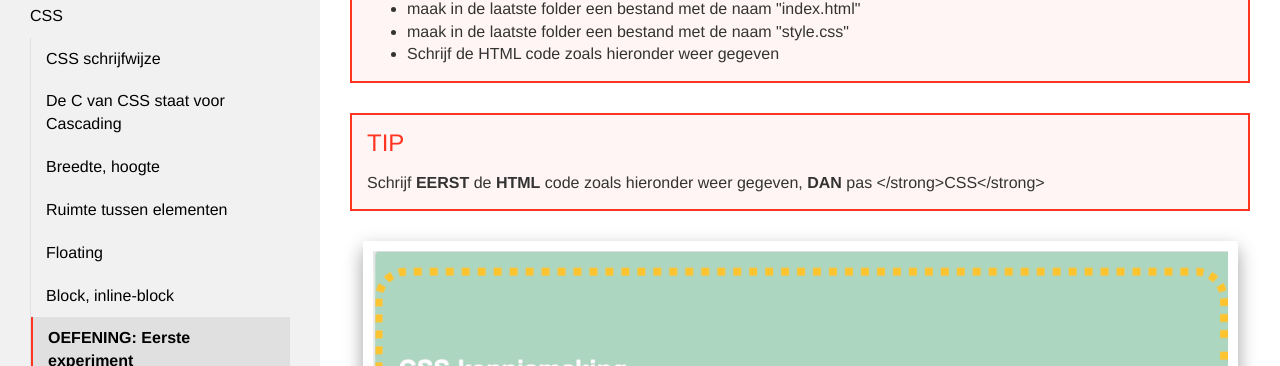
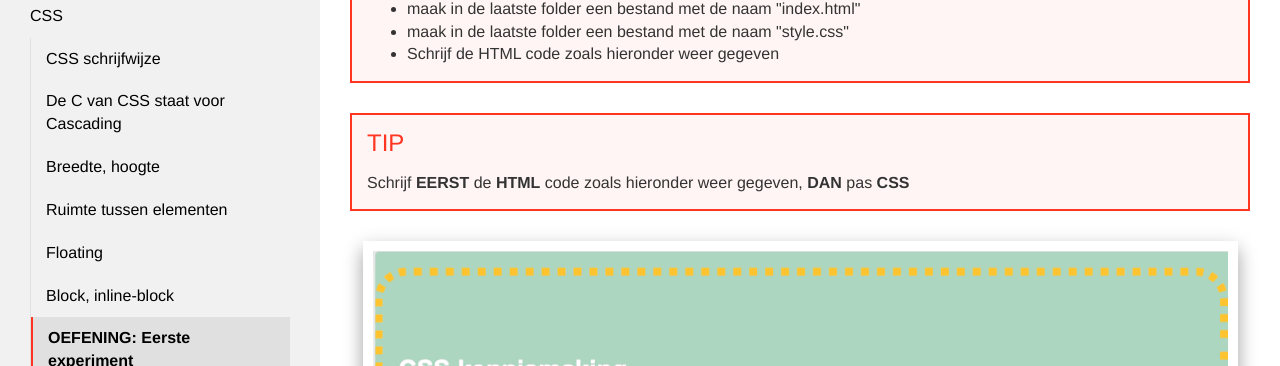
Before and after one commit to Syntra-Brussel/webdesign, a Jekyll site: the page built from css/oefening_eerste_experiment.md, in a window 1280 px wide. Shown: the part 206-572 px from the top of the page. Built offline with Jekyll 4.4.1, drawn with Linux system fonts in a browser that asks for light colours; nearby versions of some CDN libraries; a script that is not in the unit is left out.

Commit message:
Update oefening_eerste_experiment.md

```diff
--- a/css/oefening_eerste_experiment.md
+++ b/css/oefening_eerste_experiment.md
@@ -24,7 +24,7 @@ links:
 
 <div class="highlight">
     <h3>TIP</h3>
-    Schrijf <strong>EERST</strong> de <strong>HTML</strong> code zoals hieronder weer gegeven, <strong>DAN</strong> pas </strong>CSS</strong>
+    Schrijf <strong>EERST</strong> de <strong>HTML</strong> code zoals hieronder weer gegeven, <strong>DAN</strong> pas <strong>CSS</strong>
 </div>
 
 <img class="shadow center" src="images/oefening_eerste_experiment.png" />
```
